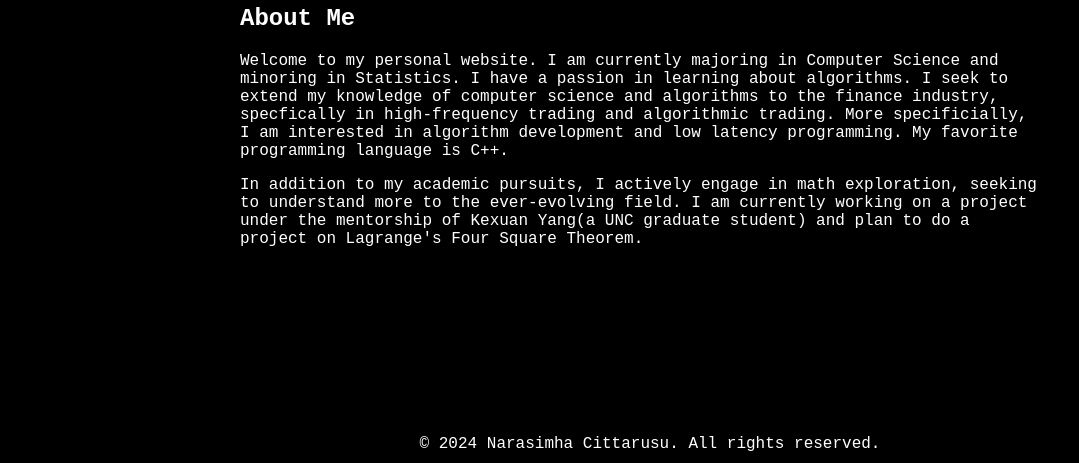
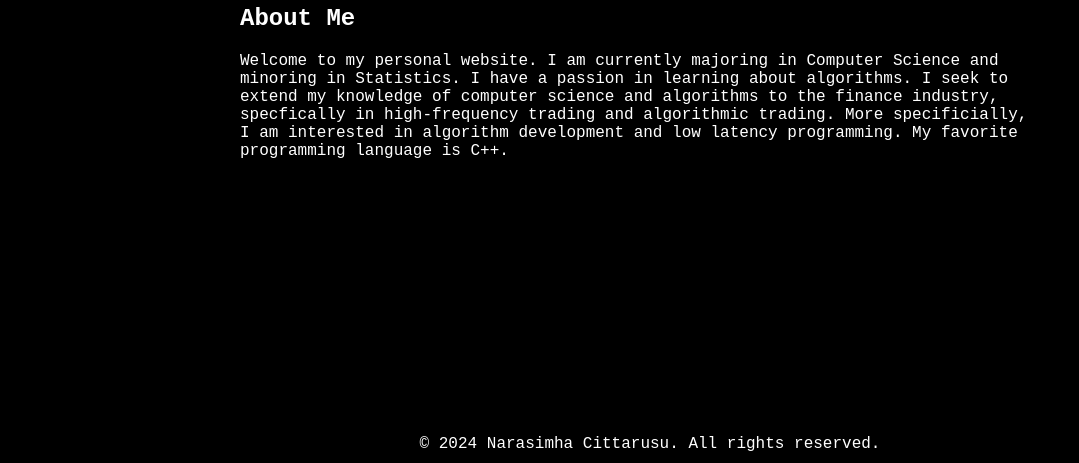
Before and after one commit to nrccstat/narasimhacittarusu.github.io, a plain HTML site: page index.html in a window 1280 px wide. Shown: the part 337-800 px from the top of the page, without its empty margins (0-1079 px from the left). Drawn offline with Linux system fonts and the light colour scheme.

Commit message:
Update index.html

```diff
--- a/index.html
+++ b/index.html
@@ -203,11 +203,6 @@
             <p>
                 Welcome to my personal website. I am currently majoring in Computer Science and minoring in Statistics. I have a passion in learning about algorithms. I seek to extend my knowledge of computer science and algorithms to the finance industry, specfically in high-frequency trading and algorithmic trading. More specificially, I am interested in algorithm development and low latency programming. My favorite programming language is C++.
             </p>
-            <p>
-                In addition to my academic pursuits, I actively engage in math exploration, seeking to understand more
-                to the ever-evolving field. I am currently working on a project under the mentorship of Kexuan Yang(a
-                UNC graduate student) and plan to do a project on Lagrange's Four Square Theorem.
-            </p>
         </div>
     </div>
 
```
